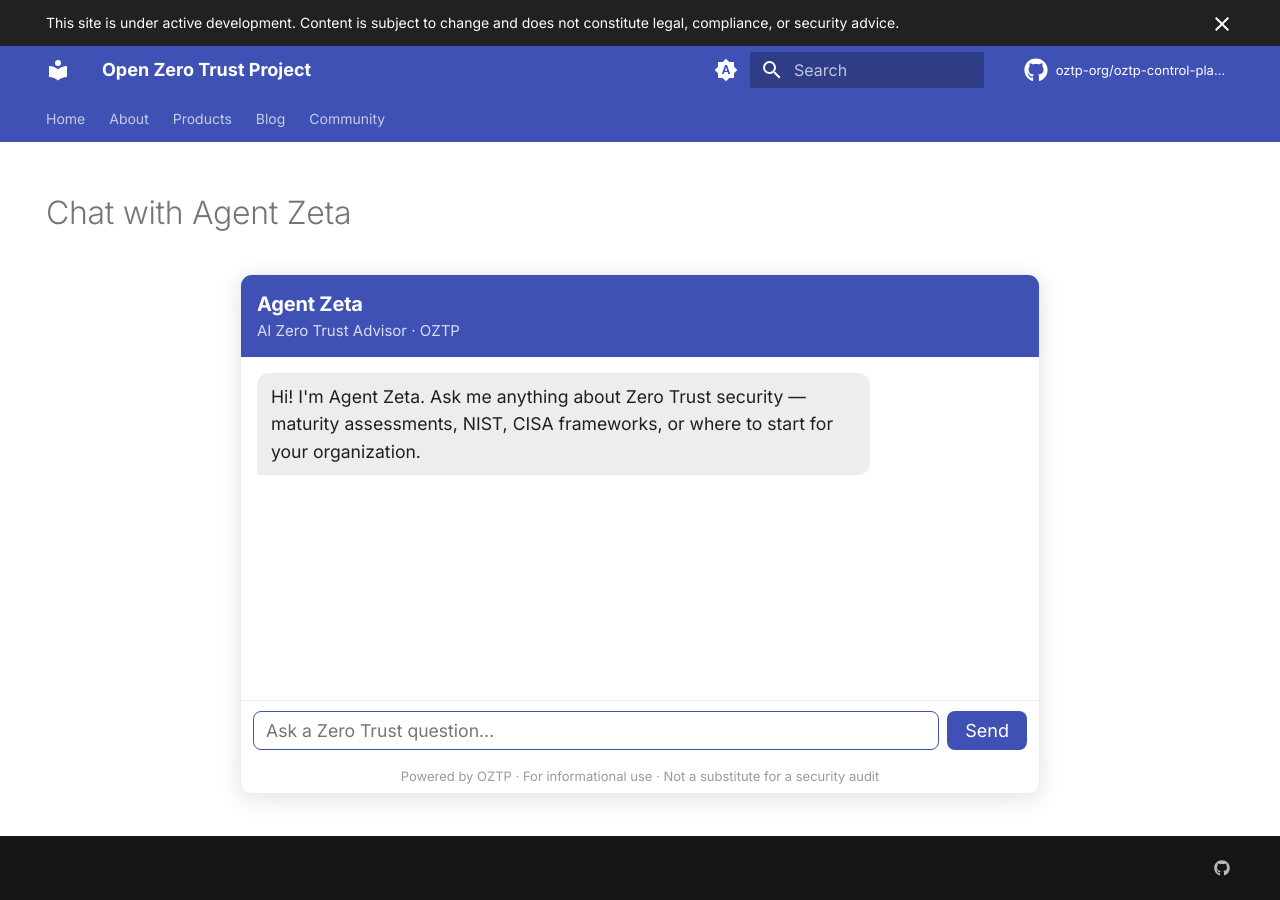
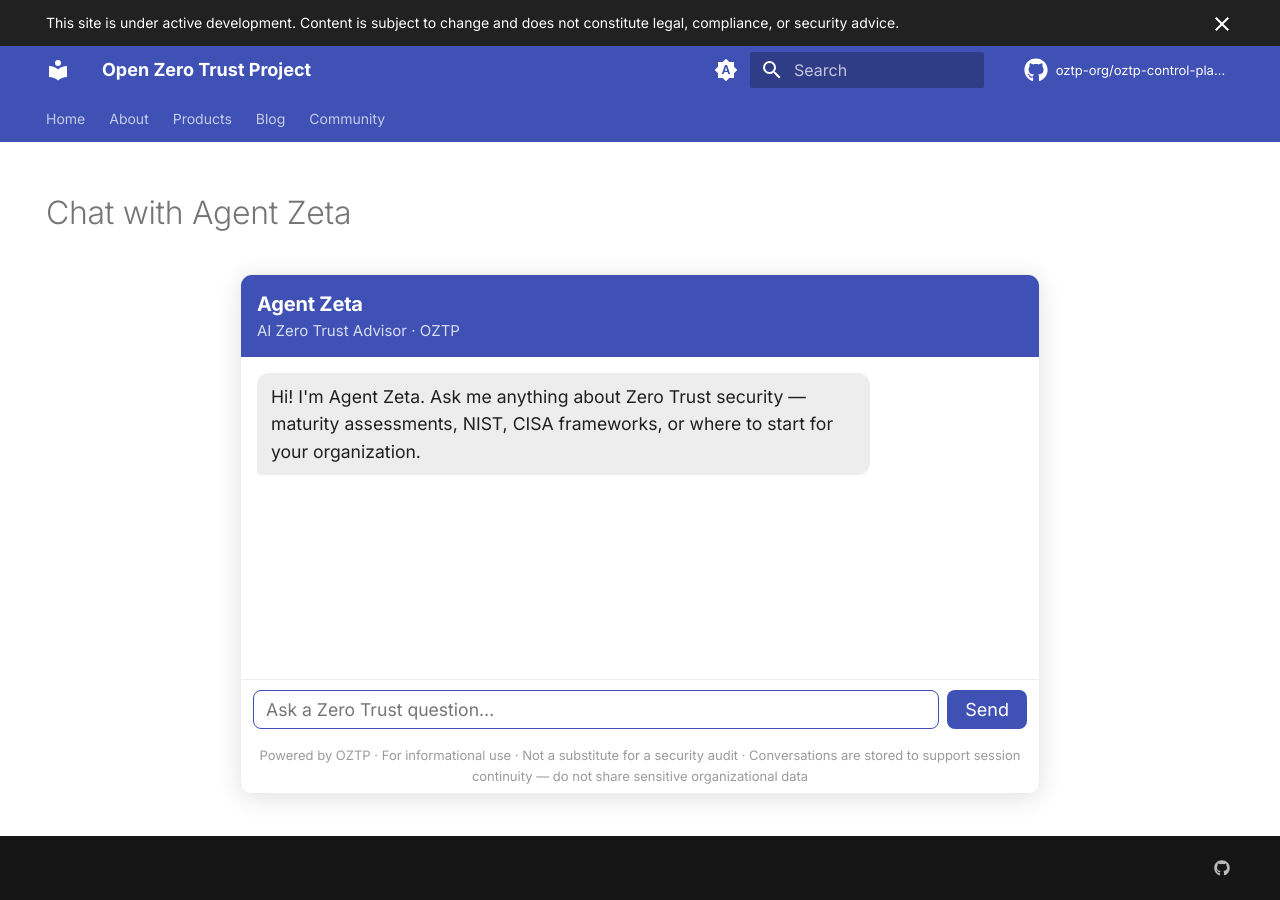
Before and after one commit to oztp-org/oztp-org.github.io, an MkDocs documentation site: the page built from docs/chat.md, in a window 1280 px wide. Built offline with MkDocs 1.6.1 and Material for MkDocs 9.7.7, drawn with Linux system fonts in a browser that asks for light colours; comment, search, counter and statistics services are not loaded.

Commit message:
Add conversation storage disclosure to chat disclaimer
Co-Authored-By: Claude Sonnet 4.6 <noreply@anthropic.com>

```diff
--- a/docs/chat.md
+++ b/docs/chat.md
@@ -94,7 +94,7 @@ hide:
     <textarea id="az-fp-input" placeholder="Ask a Zero Trust question…" rows="1"></textarea>
     <button id="az-fp-send">Send</button>
   </div>
-  <p id="az-fp-disclaimer">Powered by OZTP · For informational use · Not a substitute for a security audit</p>
+  <p id="az-fp-disclaimer">Powered by OZTP · For informational use · Not a substitute for a security audit · Conversations are stored to support session continuity — do not share sensitive organizational data</p>
 </div>
 
 <script>
```
